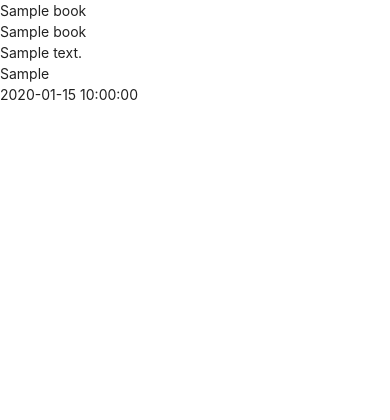
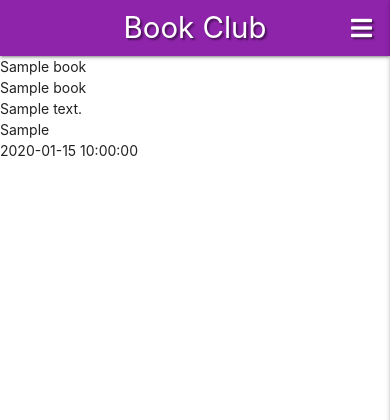
Before and after one commit to AlienatedSoftware/Third_Milestone_Book_Club, a Flask app: page / in a window 390 px wide. Shown: the top 420 px of the page. Run offline with Flask 2, Linux system fonts and the light colour scheme; a database or web service that is not in the repository returns one stand-in record (values such as "Sample title"); some libraries are stand-ins or nearby versions.

Commit message:
Applied responsive navbar

```diff
--- a/static/css/style.css
+++ b/static/css/style.css
@@ -0,0 +1,3 @@
+.text-shadow {
+    text-shadow: 2px 2px 2px rgba(0, 0, 0, 0.5);
+}
--- a/static/js/script.js
+++ b/static/js/script.js
@@ -0,0 +1,3 @@
+$(document).ready(function(){
+    $(".sidenav").sidenav({edge: "right"});
+});
--- a/templates/base.html
+++ b/templates/base.html
@@ -14,6 +14,37 @@
 </head>
 <body>
 
+    <header>
+        <!-- Navbar -->
+        <nav class="nav-extended text-shadow purple darken-1">
+            <div class="nav-wrapper">
+                <a href="{{ url_for('get_books') }}" class="brand-logo">Book Club</a>
+                <a href="#" data-target="mobile-demo" class="sidenav-trigger right"><i class="fas fa-bars"></i></a>
+                <ul class="right hide-on-med-and-down">
+                    <li><a href="{{ url_for('get_books') }}">Home</a></li>
+                    <li><a href="#">Profile</a></li>
+                    <li><a href="#">New Book</a></li>
+                    <li><a href="#">Manage Categories</a></li>
+                    <li><a href="#">Log Out</a></li>
+                    <li><a href="#">Log In</a></li>
+                    <li><a href="#">Register</a></li>
+                </ul>
+            </div>
+        </nav>
+
+        <!-- Mobile navbar -->
+        <ul class="sidenav" id="mobile-demo">
+            <li><h4 class="center-align purple-text text-darken 4">Book Club</h4></li>
+            <li><a href="{{ url_for('get_books') }}">Home</a></li>
+            <li><a href="#">Profile</a></li>
+            <li><a href="#">New Book</a></li>
+            <li><a href="#">Manage Categories</a></li>
+            <li><a href="#">Log Out</a></li>
+            <li><a href="#">Log In</a></li>
+            <li><a href="#">Register</a></li>
+        </ul>
+    </header>
+
     {% block content %}
     {% endblock %}
 
```
